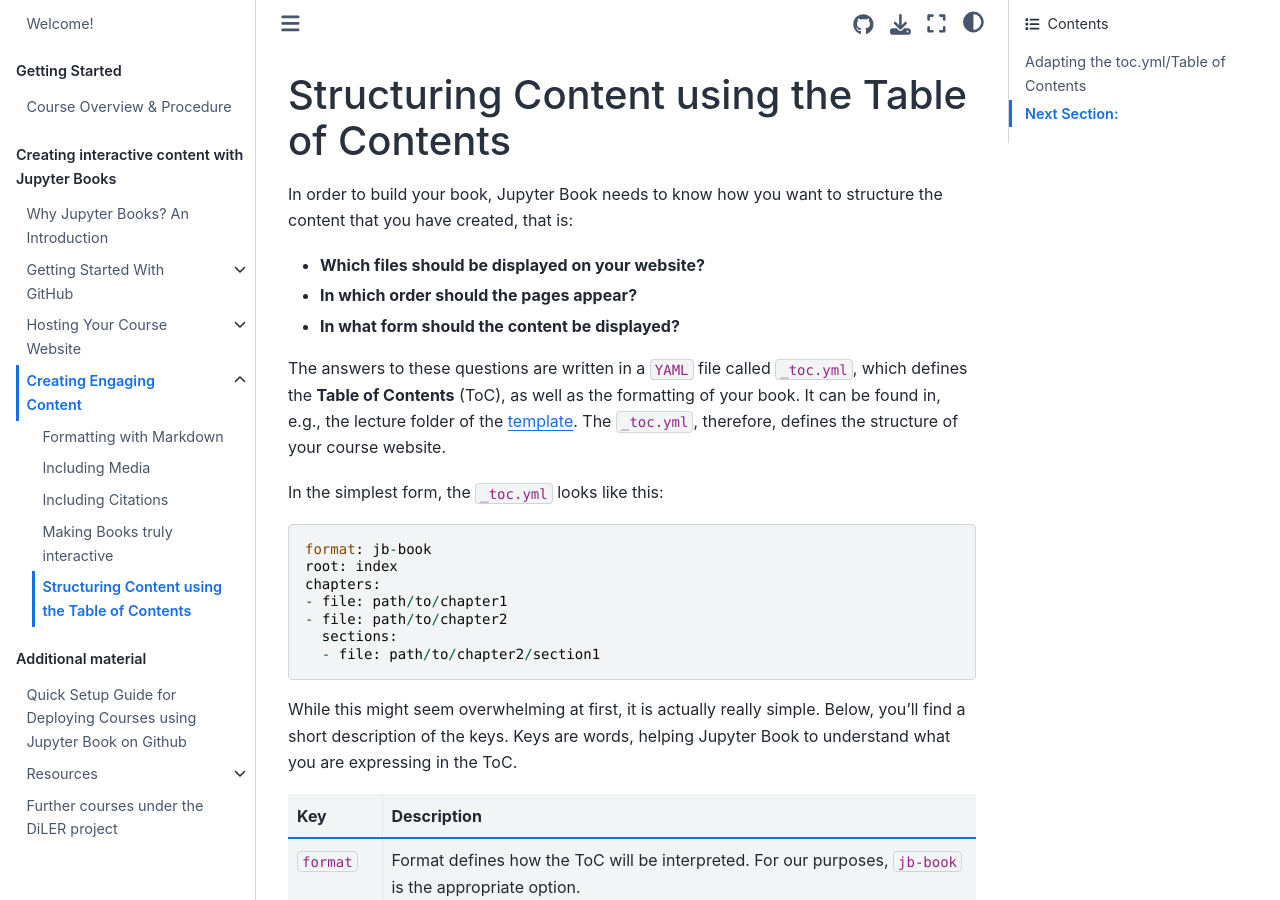
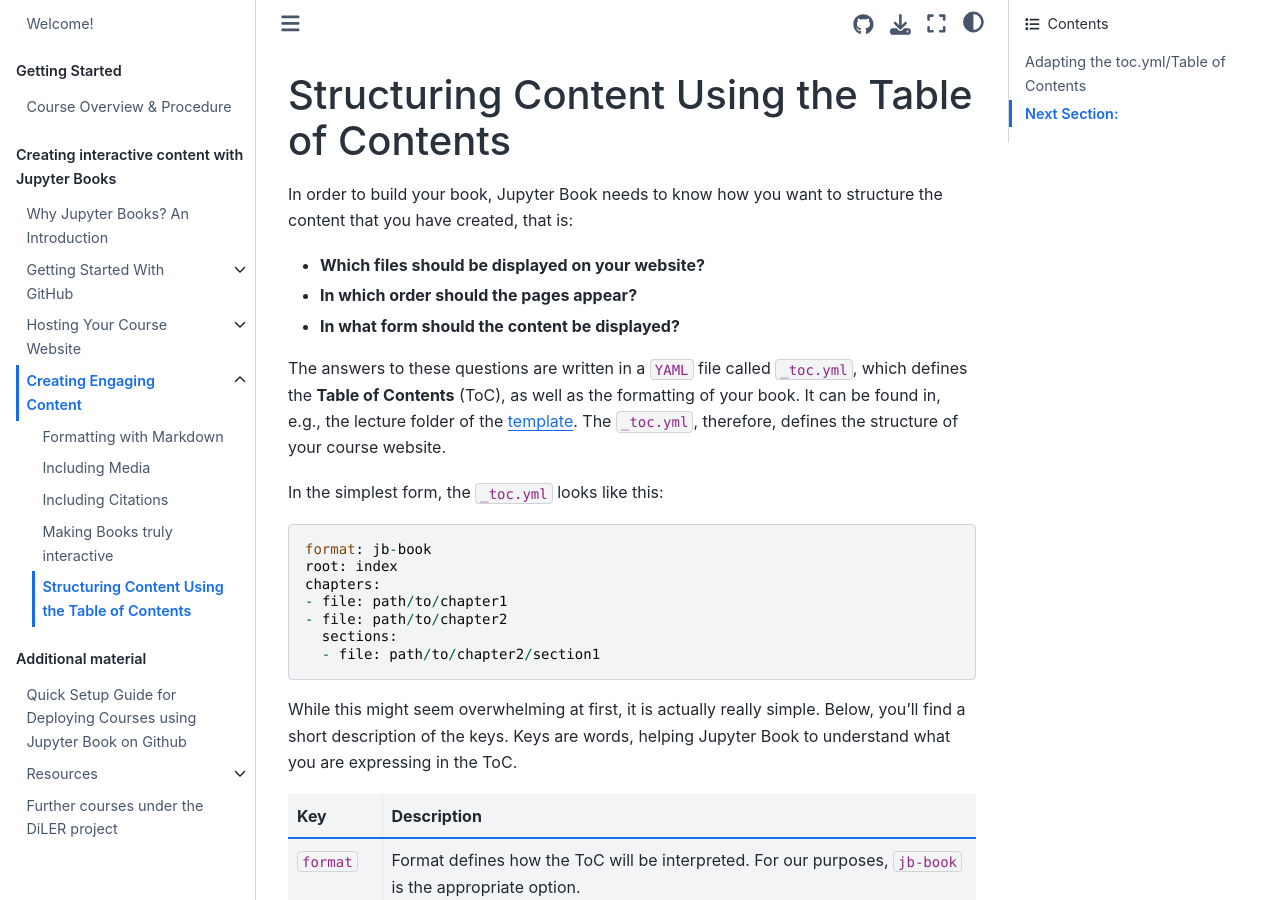
Before and after one commit to M-earnest/tutorial_jupyter_books, a Jupyter Book: the page built from content/3_create/setup-files.md, in a window 1280 px wide and 900 px high. Built offline with Jupyter Book 1.0.4 settings and Sphinx 7.4.7 and the Sphinx Book theme 1.1.4, drawn with Linux system fonts in a browser that asks for light colours; pages that are not in the unit, such as notebooks, are missing from menus.

````diff
--- a/content/3_create/setup-files.md
+++ b/content/3_create/setup-files.md
@@ -1,4 +1,4 @@
-# Structuring Content using the Table of Contents
+# Structuring Content Using the Table of Contents
 
 In order to build your book, Jupyter Book needs to know how you want to structure the content that you have created, that is:
 
@@ -57,7 +57,7 @@ parts:
 
 
 ```{note}
-The chapter names displayed on your website are defined by the top-level heading of the respective file. For instance, for this page, the top-level header looks like this: `# Structuring Content using the Table of Contents`
+The chapter names displayed on your website are defined by the top-level heading of the respective file. For instance, for this page, the top-level header looks like this: `# Structuring Content Using the Table of Contents`
 ```
 
 #### Adapting the toc.yml/Table of Contents
````
